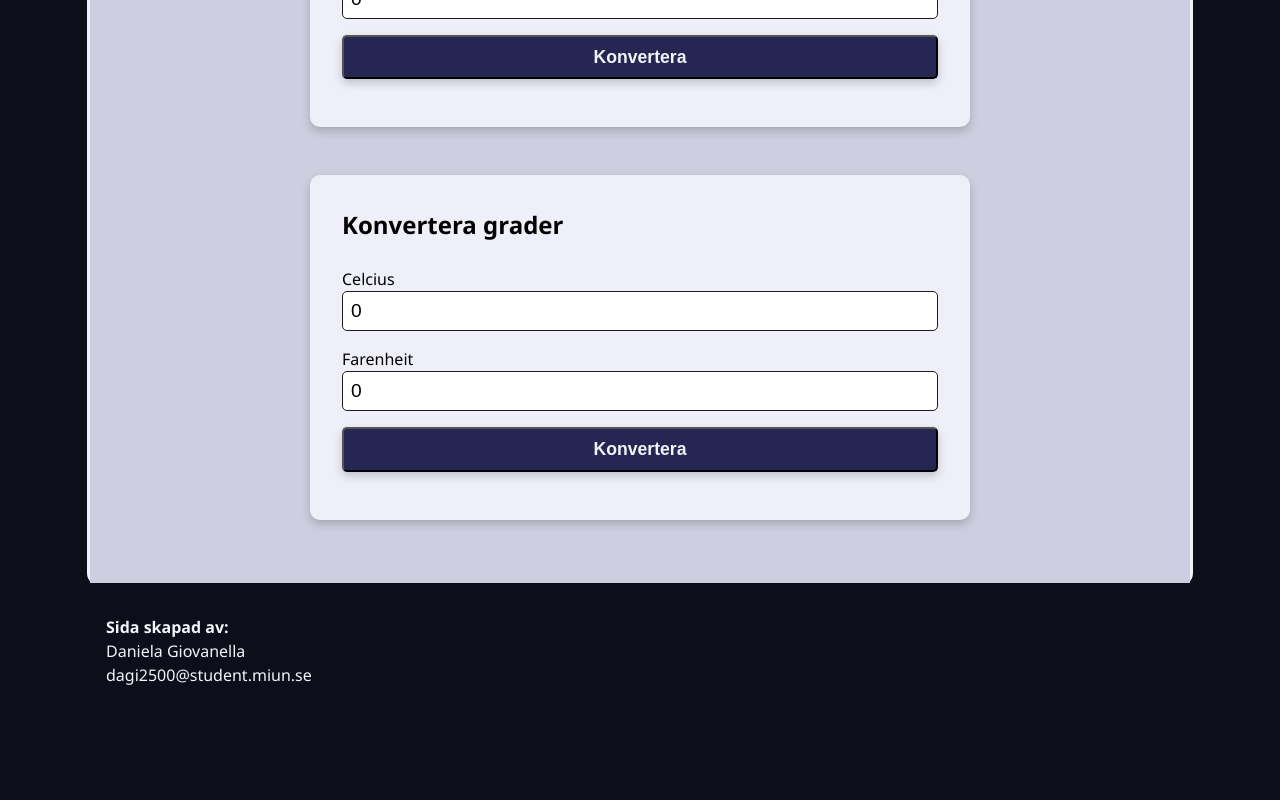
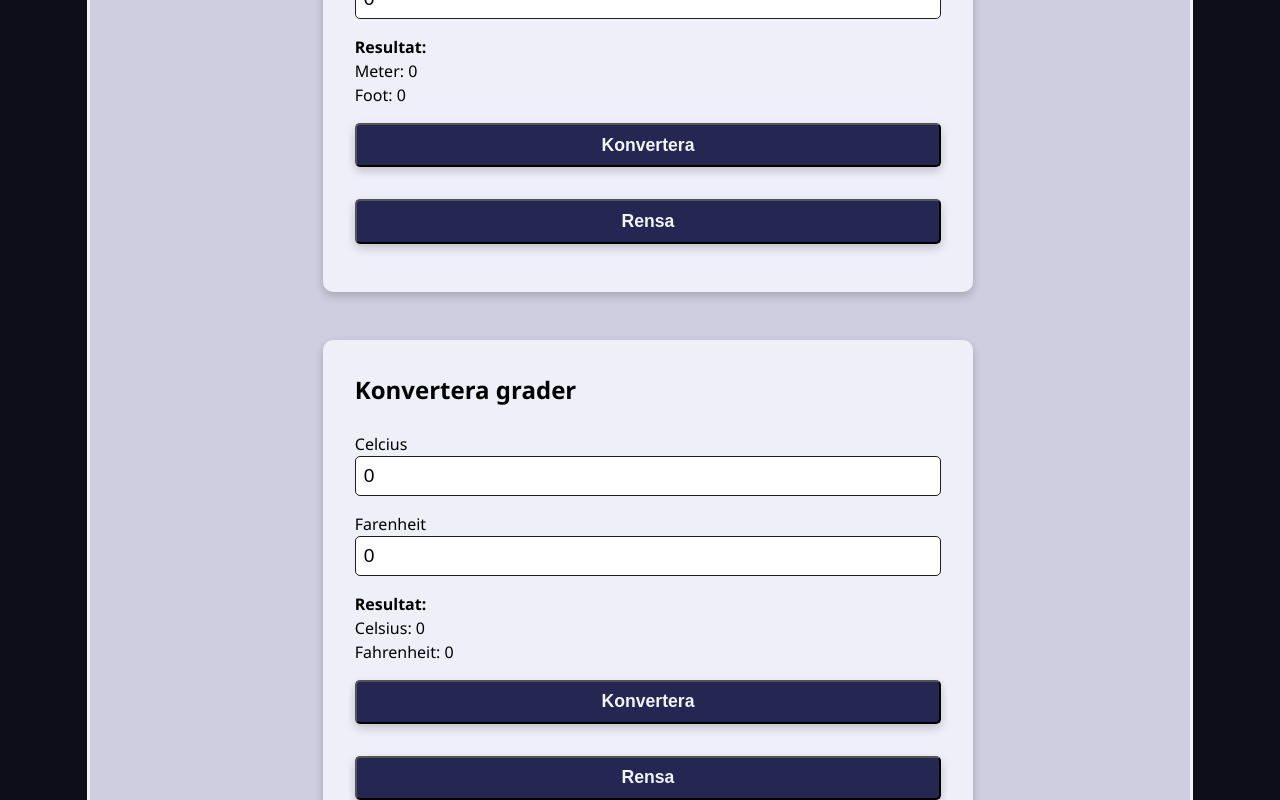
Before and after one commit to dannigiovanella/labb3_angular1, an Angular app: page /konvertera in a window 1280 px wide. Shown: the part 760-1560 px from the top of the page. Before the commit the page ends 1479 px from the top, so only its background shows below. Built offline with nearby package versions, Linux system fonts and the light colour scheme.

Commit message:
Lagt till metod med en knapp för att rensa fälten i konverterare

```diff
--- a/src/app/app.css
+++ b/src/app/app.css
@@ -24,3 +24,29 @@ header h1 {
   color: rgb(240, 245, 248);
   font-size: 2.5rem;
 }
+
+
+.borderwrap {
+    box-shadow: 0 0 0 3px rgb(240, 245, 248);
+    border-bottom-left-radius: 10px;
+    border-bottom-right-radius: 10px;
+    background-color: rgb(206, 206, 224);
+    padding-bottom: 2rem;
+}
+
+main {
+    width: 100%;
+    min-height: 100vh;
+    background-color: rgb(206, 206, 224);
+    padding-left: 1rem;
+    padding-bottom: 1rem;
+}
+
+footer {
+    color: rgb(240, 245, 248);
+    background-color: rgb(14, 14, 27);
+    padding-top: 2rem;
+    padding-left: 1rem;
+    padding-bottom: 2rem;
+    margin-top: 1rem;
+}
--- a/src/app/app.html
+++ b/src/app/app.html
@@ -1,5 +1,6 @@
 
 <div class="borderwrap">
+
 <!--Header med bakgrundsbild och huvudrubrik-->
 <header>
     <img [src]="headerimage" alt="">
@@ -12,7 +13,9 @@
 
 <!--Huvudinnehåll med routing-->
 <main>
+
 <router-outlet />
+
 </main>
 </div>
 
--- a/src/app/convert/convert.css
+++ b/src/app/convert/convert.css
@@ -12,6 +12,7 @@ section {
     background-color: rgb(239, 239, 250);
     border-radius: 10px;
     margin-top: 3rem;
+    margin-bottom: 1rem;
     box-shadow: 0 4px 10px rgba(0, 0, 0, 0.2);
 }
 
@@ -31,6 +32,7 @@ input {
 
 button {
     margin-bottom: 1rem;
+    margin-top: 1rem;
     padding: 0.6rem;
     font-size: 1.1rem;
     font-weight: 600;
--- a/src/app/convert/convert.html
+++ b/src/app/convert/convert.html
@@ -1,31 +1,52 @@
-
-
+<!--Sektion för att konvertera längd-->
 <section class="converter-lenght">
     <h2>Konvertera längd</h2>
 
+    <!--Meter-->
     <label for="meter">Meter</label>
     <input type="number" id="meter" [(ngModel)]="meter">
 
-
+    <!--Foot-->
     <label for="foot">Foot</label>
     <input type="number" id="foot" [(ngModel)]="foot">
+
+    <!--Resultat-->
+    <p><strong>Resultat:</strong></p>
+    <p>Meter: {{ meter }}</p>
+    <p>Foot: {{ foot }}</p>
+
 
     <!--Knapp kopplat till metod för konvertering av längd-->
     <button (click)="convertLength()">Konvertera</button>
 
+    <!--Knapp för att rensa fält-->
+    <button (click)="clearLength()">Rensa</button>
+
+
 </section>
+
+<!--Sektion för att konvertera temperatur-->
 
 <section class="converter-temp">
     <h2>Konvertera grader</h2>
 
+    <!--Celsius-->
     <label for="celcius">Celcius</label>
     <input type="number" id="celcius" [(ngModel)]="celcius">
 
-
+    <!--Farenheit-->
     <label for="farenheit">Farenheit</label>
     <input type="number" id="farenheit" [(ngModel)]="fahrenheit">
+
+    <!--Resultat-->
+    <p><strong>Resultat:</strong></p>
+    <p>Celsius: {{ celcius }}</p>
+    <p>Fahrenheit: {{ fahrenheit }}</p>
 
     <!--Knapp kopplad till metod för konvertering av temp-->
     <button (click)="convertTemp()">Konvertera</button>
 
+    <!--Knapp för att renska fält-->
+    <button (click)="clearTemp()">Rensa</button>
+
 </section>
--- a/src/app/convert/convert.ts
+++ b/src/app/convert/convert.ts
@@ -30,13 +30,22 @@ export class Convert {
     //Kontroll för resultat beroende på om användare konverterar från meter eller foot
 
     if (this.meter > 0) {
+
       this.foot = this.meter * 3.28084;
     }
 
     //Foot till meter
     else if (this.foot > 0) {
+
       this.meter = this.foot / 3.28084;
     }
+  }
+
+
+  //Rensar fält
+  clearLength(): void {
+    this.meter = 0;
+    this.foot = 0;
   }
 
   //Konverterar temperatur
@@ -52,4 +61,11 @@ export class Convert {
     }
   }
 
+
+  //Rensar fält
+  clearTemp(): void {
+    this.celcius = 0;
+    this.fahrenheit = 0;
+  }
+
 }
--- a/src/styles.css
+++ b/src/styles.css
@@ -15,25 +15,4 @@ body {
     margin: 0 auto;
     font-family: 'Segoe UI', Tahoma, Geneva, Verdana, sans-serif;
     line-height: 1.5;
-    background-color: rgb(206, 206, 224);
 }
-
-.borderwrap {
-    box-shadow: 0 0 0 3px rgb(240, 245, 248);
-    border-bottom-left-radius: 10px;
-    border-bottom-right-radius: 10px;
-}
-
-main {
-    width: 100%;
-    min-height: 100vh;
-    background-color: rgb(206, 206, 224);
-}
-
-footer {
-    color: rgb(240, 245, 248);
-    background-color: rgb(14, 14, 27);
-    padding-top: 2rem;
-    padding-left: 1rem;
-    padding-bottom: 2rem;
-}
```
